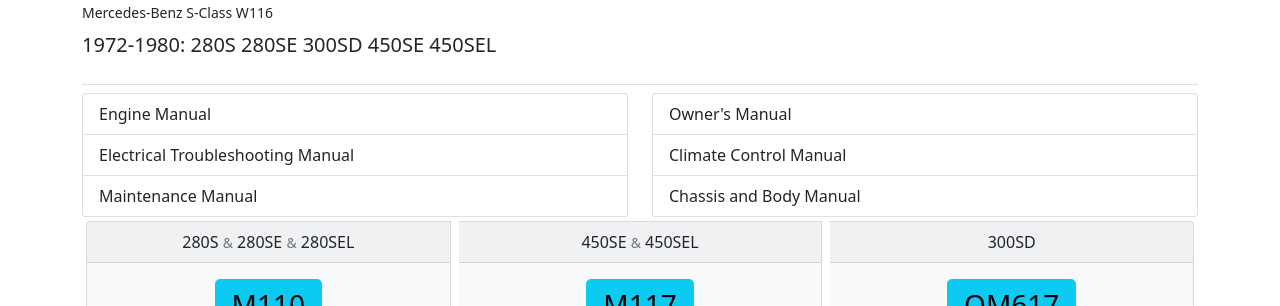
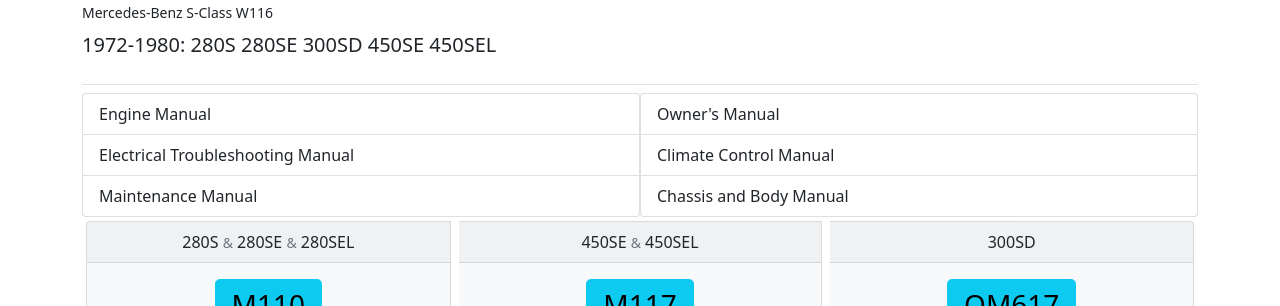
Before and after one commit to W116org/handbook, a Jekyll site: the page built from index.html, in a window 1280 px wide. Shown: the part 281-587 px from the top of the page. Built offline with Jekyll 4.4.1, drawn with Linux system fonts in a browser that asks for light colours; comment, search, counter and statistics services are not loaded.

Commit message:
Update index.html

```diff
--- a/index.html
+++ b/index.html
@@ -8,7 +8,7 @@
 lead: "1972-1980: 280S 280SE 300SD 450SE 450SEL"
 ---
 
-<div class="row">
+<div class="row g-0">
   <div class="col-xs-12 col-md-6">
     <ul class="list-group mb-1 bg-light">
       <li class="list-group-item">Engine Manual</li>
```
